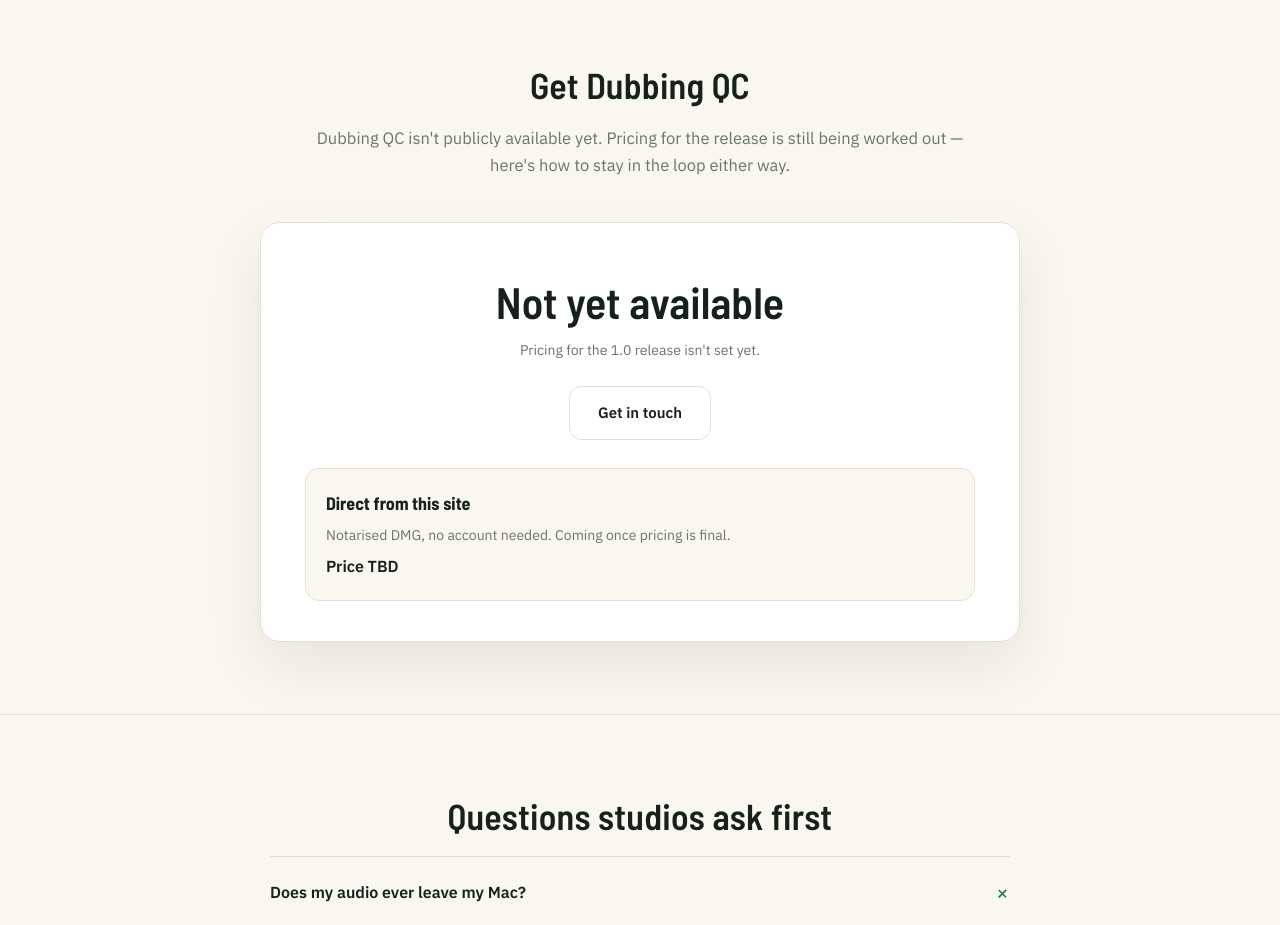
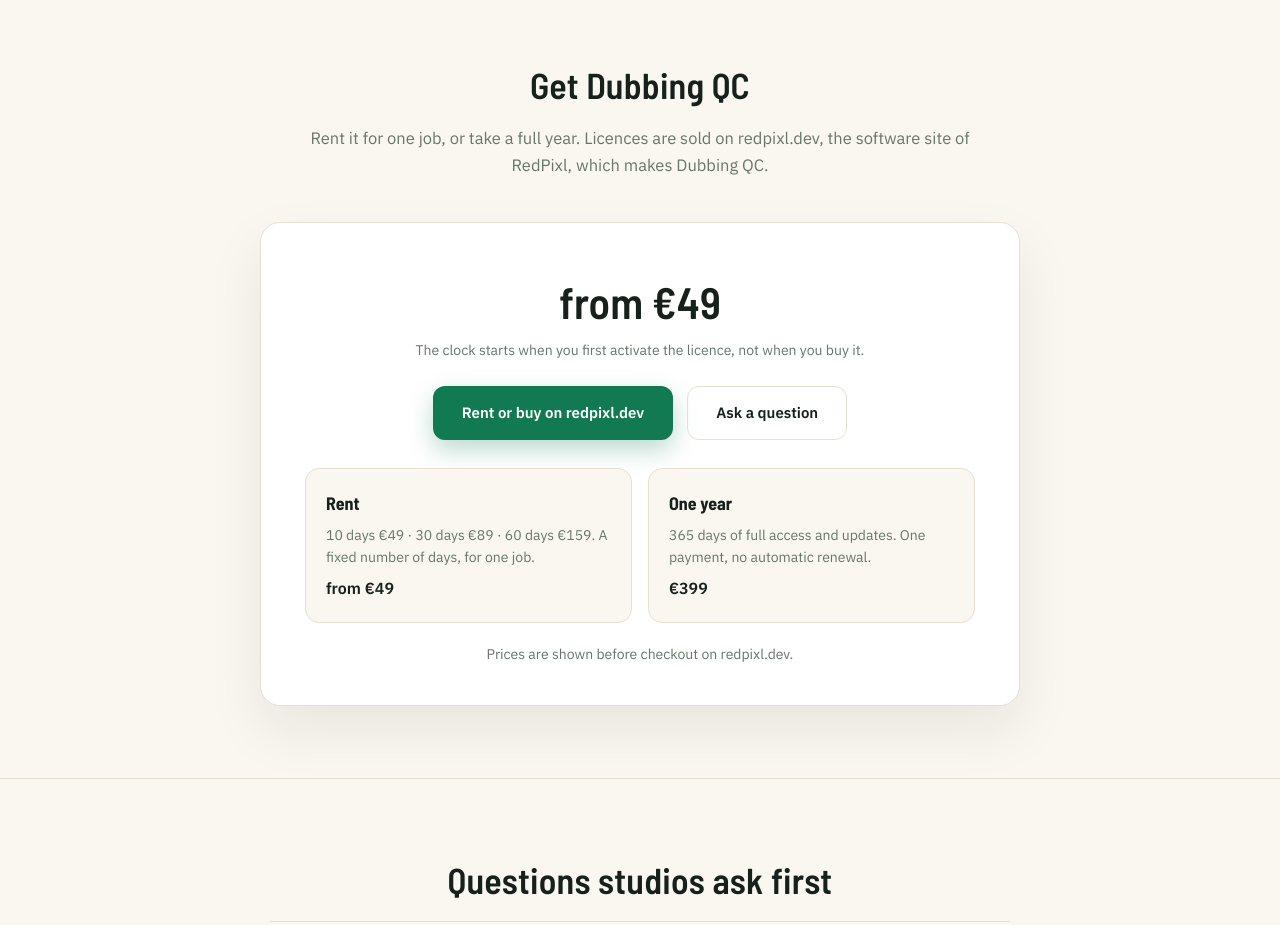
Before and after one commit to jirivatka/dubbingqc-site, a plain HTML site: page index.html in a window 1280 px wide. Shown: the part 3180-4105 px from the top of the page. Drawn offline with Linux system fonts and the light colour scheme.

Commit message:
Pricing: real prices and a buy button that goes to redpixl.dev
Parked on this branch until launch: redpixl.dev's Dubbing QC page still
says "Opening soon", and a push to main deploys immediately. Merge this
when redpixl.dev leaves SITE_MODE "soon" and checkout is on.

The section now shows the decided prices (rent 10/30/60 days at
€49/€89/€159, one year €399, one payment, no renewal), matching
redpixl.dev word for word, with "Rent or buy on redpixl.dev" linking to
its #buy section. README: when the domain is registered, also update the
two redpixl.dev links back here and the app's update-feed URL.

Co-Authored-By: Claude Opus 5.5 <noreply@anthropic.com>

```diff
--- a/index.html
+++ b/index.html
@@ -129,22 +129,27 @@
   <section id="pricing">
     <div class="wrap">
       <h2>Get Dubbing QC</h2>
-      <p class="intro">Dubbing QC isn't publicly available yet. Pricing for the release is still being worked out — here's how to stay in the loop either way.</p>
+      <p class="intro">Rent it for one job, or take a full year. Licences are sold on redpixl.dev, the software site of RedPixl, which makes Dubbing QC.</p>
       <div class="pricing-card">
-        <div class="price-amount">Not yet available</div>
-        <p class="price-note">Pricing for the 1.0 release isn't set yet.</p>
+        <div class="price-amount">from €49</div>
+        <p class="price-note">The clock starts when you first activate the licence, not when you buy it.</p>
         <div class="hero-actions" style="margin-top:0">
-          <a class="btn ghost" href="forum/">Get in touch</a>
+          <a class="btn primary" href="https://redpixl.dev/apps/dubbing-qc/#buy">Rent or buy on redpixl.dev</a>
+          <a class="btn ghost" href="forum/">Ask a question</a>
         </div>
-        <!-- Once pricing is final: add a Gumroad or Stripe Payment Link
-             (both accounts already exist) pointing straight at checkout — no backend needed. -->
         <div class="pricing-tiers">
           <div class="tier">
-            <h4>Direct from this site</h4>
-            <p>Notarised DMG, no account needed. Coming once pricing is final.</p>
-            <span class="tier-price">Price TBD</span>
+            <h4>Rent</h4>
+            <p>10 days €49 · 30 days €89 · 60 days €159. A fixed number of days, for one job.</p>
+            <span class="tier-price">from €49</span>
+          </div>
+          <div class="tier">
+            <h4>One year</h4>
+            <p>365 days of full access and updates. One payment, no automatic renewal.</p>
+            <span class="tier-price">€399</span>
           </div>
         </div>
+        <p class="price-note" style="margin:20px 0 0">Prices are shown before checkout on redpixl.dev.</p>
       </div>
     </div>
   </section>
```
Also changed, not shown: 1 other file.
